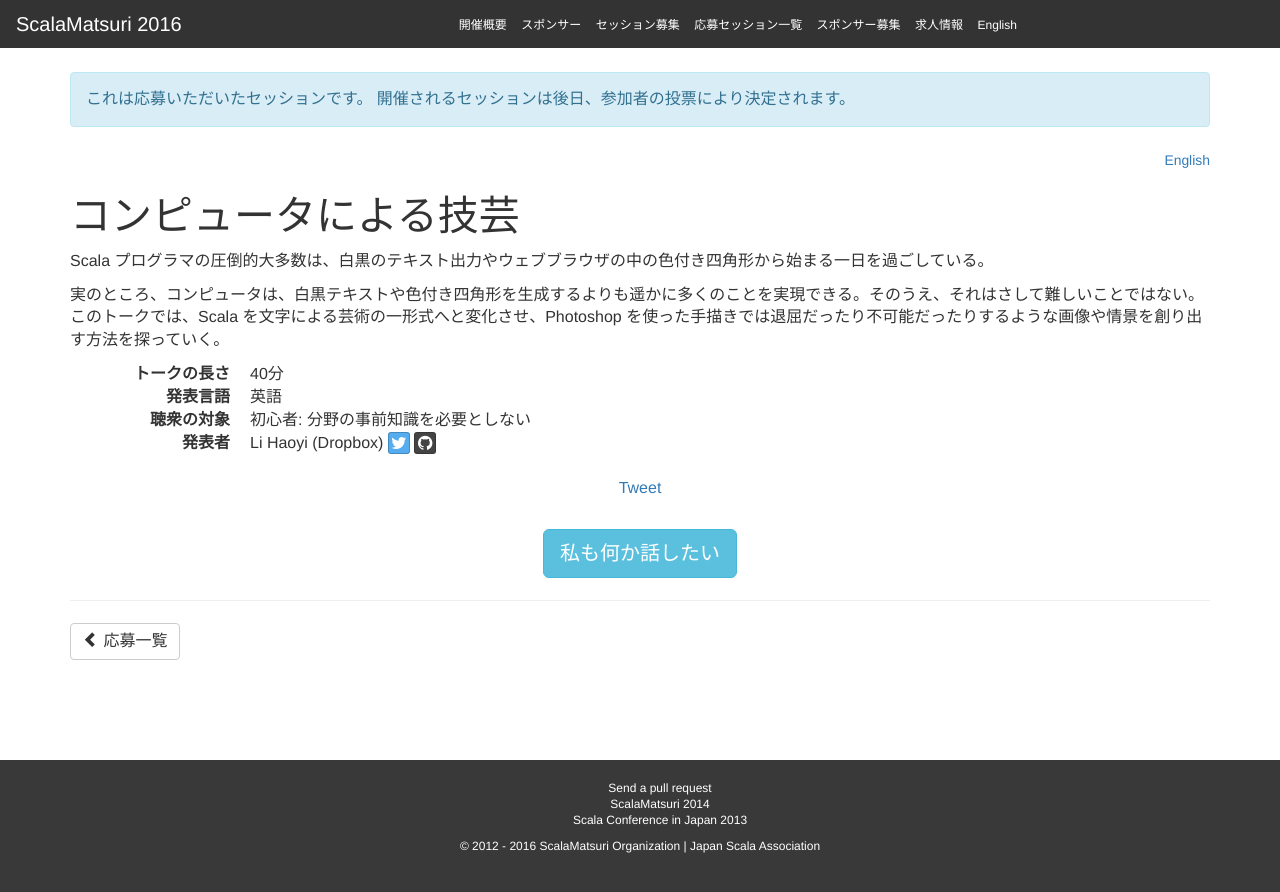
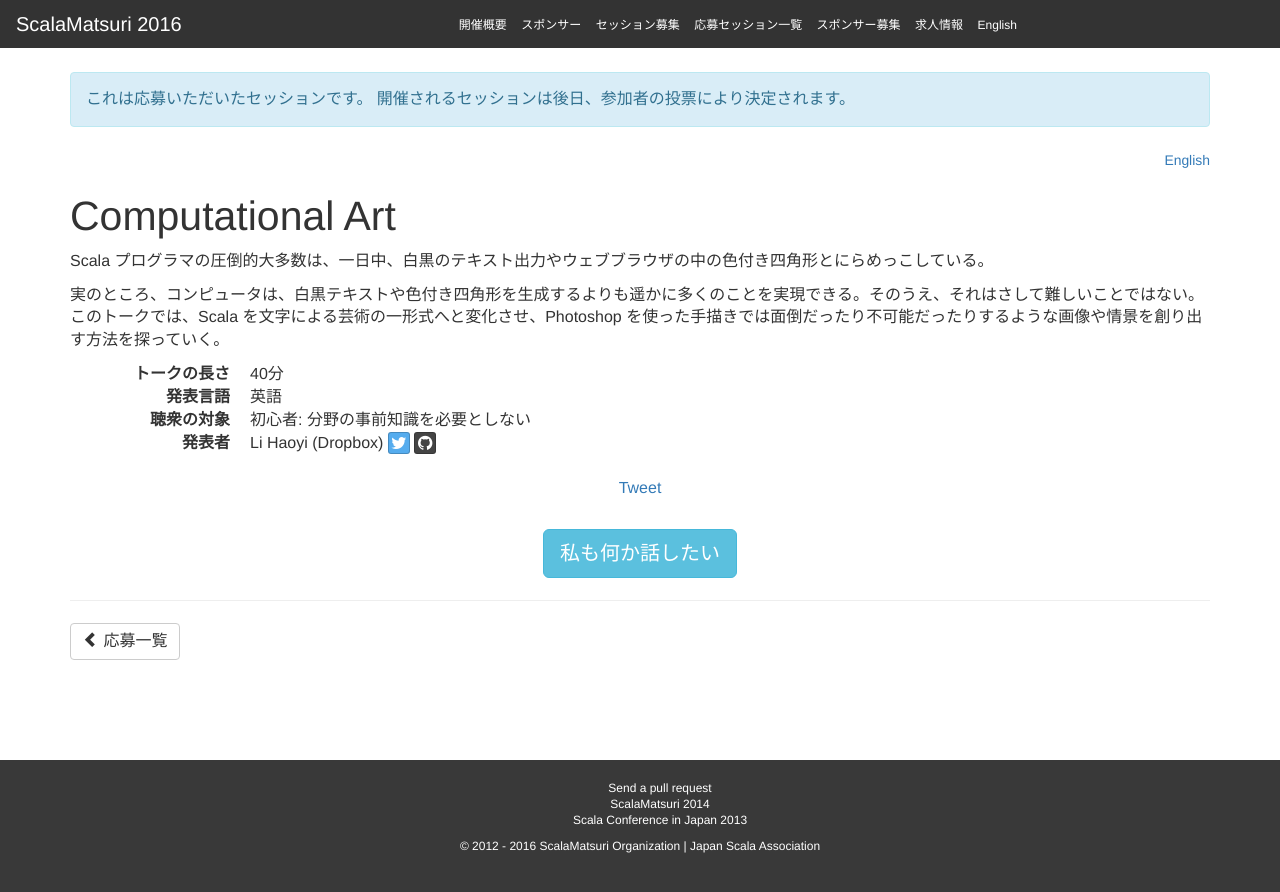
Before and after one commit to scalajp/2016.scalamatsuri.org, a Jekyll site: the page built from _candidates_ja/LiHaoyi_1.html, in a window 1280 px wide. Shown: the top 892 px of the page. Built offline with Jekyll 4.4.1, drawn with Linux system fonts in a browser that asks for light colours; nearby versions of some CDN libraries; comment, search, counter and statistics services are not loaded.

Commit message:
Update LiHaoyi_1.html

```diff
--- a/_candidates_ja/LiHaoyi_1.html
+++ b/_candidates_ja/LiHaoyi_1.html
@@ -1,6 +1,6 @@
 ---
 name: Li Haoyi
-title: コンピュータによる技芸
+title: Computational Art
 length: 40
 audience: Beginner
 language: English
@@ -8,5 +8,5 @@ twitter: li_haoyi
 github: lihaoyi
 organization: Dropbox
 ---
-<p>Scala プログラマの圧倒的大多数は、白黒のテキスト出力やウェブブラウザの中の色付き四角形から始まる一日を過ごしている。</p>
-<p>実のところ、コンピュータは、白黒テキストや色付き四角形を生成するよりも遥かに多くのことを実現できる。そのうえ、それはさして難しいことではない。このトークでは、Scala を文字による芸術の一形式へと変化させ、Photoshop を使った手描きでは退屈だったり不可能だったりするような画像や情景を創り出す方法を探っていく。</p>
+<p>Scala プログラマの圧倒的大多数は、一日中、白黒のテキスト出力やウェブブラウザの中の色付き四角形とにらめっこしている。</p>
+<p>実のところ、コンピュータは、白黒テキストや色付き四角形を生成するよりも遥かに多くのことを実現できる。そのうえ、それはさして難しいことではない。このトークでは、Scala を文字による芸術の一形式へと変化させ、Photoshop を使った手描きでは面倒だったり不可能だったりするような画像や情景を創り出す方法を探っていく。</p>
```
